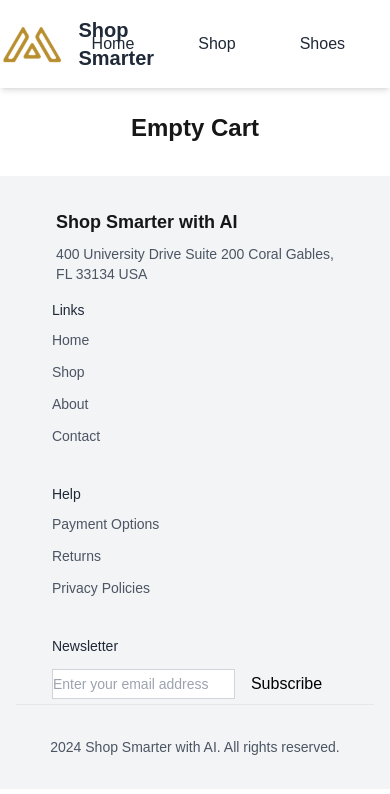
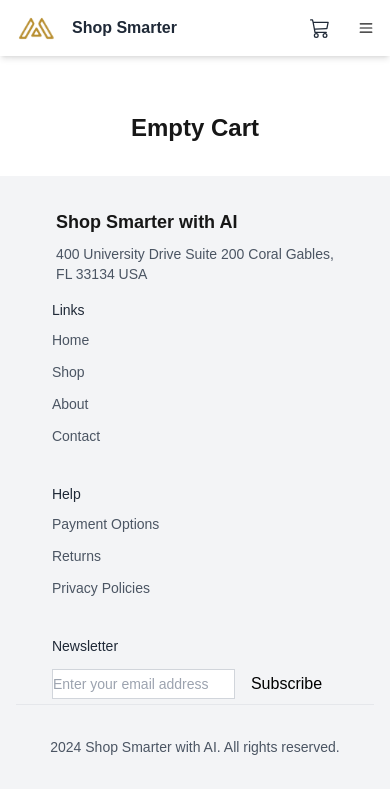
Before and after one commit to nilanchana-neartekpod/shopify-next-router, a Next.js app: page /cart in a window 390 px wide. Shown: the top 794 px of the page. Built offline with nearby package versions, Linux system fonts and the light colour scheme.

Commit message:
Header Updates

```diff
--- a/components/Header.js
+++ b/components/Header.js
@@ -1,11 +1,15 @@
 import React, { useEffect, useState } from 'react'
 import Link from 'next/link'
-import { FaSearch, FaShoppingCart, FaUser } from 'react-icons/fa' // Imported FaUser icon for contact
+import { FaUser } from 'react-icons/fa' // Imported FaUser icon for contact
+import { GoSearch } from "react-icons/go";
+import { BsCart3 } from "react-icons/bs";
+import { HiMiniBars3 } from "react-icons/hi2";
 import useGlobalStore from '../store/store'
 
 const Header = () => {
   let [cartId, setCartId] = useState(null);
   const [showSearchInput, setShowSearchInput] = useState(false); // State to toggle search input visibility
+  const [showNav, setshowNav] = useState(false);
 
   const cartTotal = useGlobalStore((state) => state.cartTotal);
   const quantity = useGlobalStore((state) => state.quantity);
@@ -22,21 +26,25 @@ const Header = () => {
     setShowSearchInput((prev) => !prev);
   };
 
+  const hideShowNav = () =>{
+    setshowNav(!showNav);
+  }
+
   return (
-    <header className="w-full bg-white shadow-md py-4 fixed top-0 left-0 z-50">
-      <div className="container mx-auto flex items-center justify-between">
+    <header className={`w-full bg-white shadow-md py-4 fixed top-0 left-0 z-50 ${showNav ? 'active-nav' : ''}`}>
+      <div className="px-4 md:px-12 mx-auto flex items-center justify-between">
 
         {/* Left: Logo and Title */}
         <div className="flex items-center space-x-3">
-          <Link className={'flex items-center gap-4'} href="/">
+          <Link className={'flex items-center gap-4 cursor-pointer'} href="/">
             {/* Set a smaller width and height for the logo */}
-            <img src="/House.svg" alt="Furniro" className="w-[64px] h-[40px]" />
-            <span className="text-gray-800 text-xl font-semibold">Shop Smarter</span>
+            <img src="/House.svg" alt="Furniro" className="w-[40px] h-[24px] md:w-[64px] md:h-[40px]" />
+            <span className="text-gray-800 text-base md:text-xl font-semibold">Shop Smarter</span>
           </Link>
         </div>
 
         {/* Center: Navigation */}
-        <nav className="flex space-x-6 gap-10">
+        <nav className="flex space-x-6 gap-4 lg:gap-10 navigation">
           <Link href="/" className="text-gray-800">Home</Link>
           <Link href="/products" className="text-gray-800">Shop</Link>
           <Link href="/collections/shoes" className="text-gray-800">Shoes</Link>
@@ -45,31 +53,33 @@ const Header = () => {
         </nav>
 
         {/* Right: Icons */}
-        <div className="flex items-center space-x-6 gap-5">
+        <div className="flex items-center space-x-6 gap-1 md:gap-5">
           {/* <Link href="/contact" className="text-">
             <FaUser className="w-5 h-5" />
           </Link> */}
-          <button onClick={toggleSearchInput} className="text-gray-800">
-            <FaSearch className="w-5 h-5" />
+
+          <button onClick={toggleSearchInput} className="hidden md:flex text-gray-800">
+            <GoSearch className="w-5 h-5" />
           </button>
           {showSearchInput && (
             <input
               type="text"
               placeholder="Search..."
-              className="border rounded-md px-2 py-1"
+              className="hidden md:flex border rounded-md px-2 py-1"
               onBlur={() => setShowSearchInput(false)} // Hide on blur
             />
           )}
           {cartId ? (
             <Link href={`/cart?cartid=${cartId}`} className="text-gray-800 shoppingCartIcon">
-              <FaShoppingCart className="w-5 h-5" />
+              <BsCart3 className="w-5 h-5" />
               <span>{quantity}</span>
             </Link>
           ) : (
             <Link href="/cart" className="text-gray-800">
-              <FaShoppingCart className="w-5 h-5" />
+              <BsCart3 className="w-5 h-5" />
             </Link>
           )}
+          <HiMiniBars3 className='flex lg:hidden cursor-pointer' onClick={hideShowNav} />
         </div>
       </div>
     </header>
--- a/styles/globals.css
+++ b/styles/globals.css
@@ -306,3 +306,35 @@ h1, h2, h3, h4, h5, h6{
     justify-content: center;
   }
 }
+
+@media(max-width:1024px){
+  header{
+    & > div{
+      position: relative;
+
+      & .navigation{
+        position: absolute;
+        display: flex;
+        flex-direction: column;
+        width: 100%;
+        left:0;
+        background: #fff;
+        top:-800px;
+        padding:20px;
+        transition: 0.3s ease-in;
+        z-index: 0;
+
+        & a{
+          margin-left: 0 !important;
+        }
+      }
+    }
+
+    &.active-nav{
+      & .navigation{
+        top:40px;
+        transition: 0.3s ease-in;
+      }
+    }
+  }
+}
```
